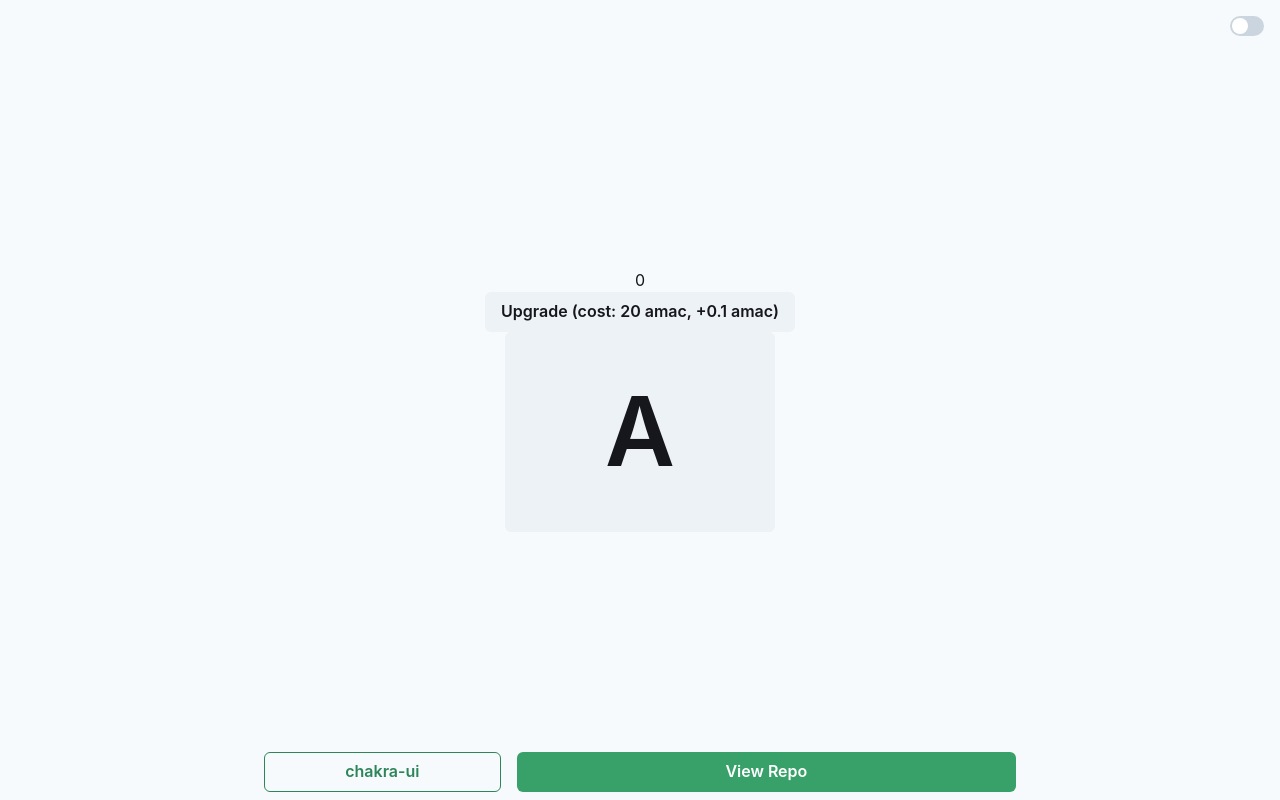
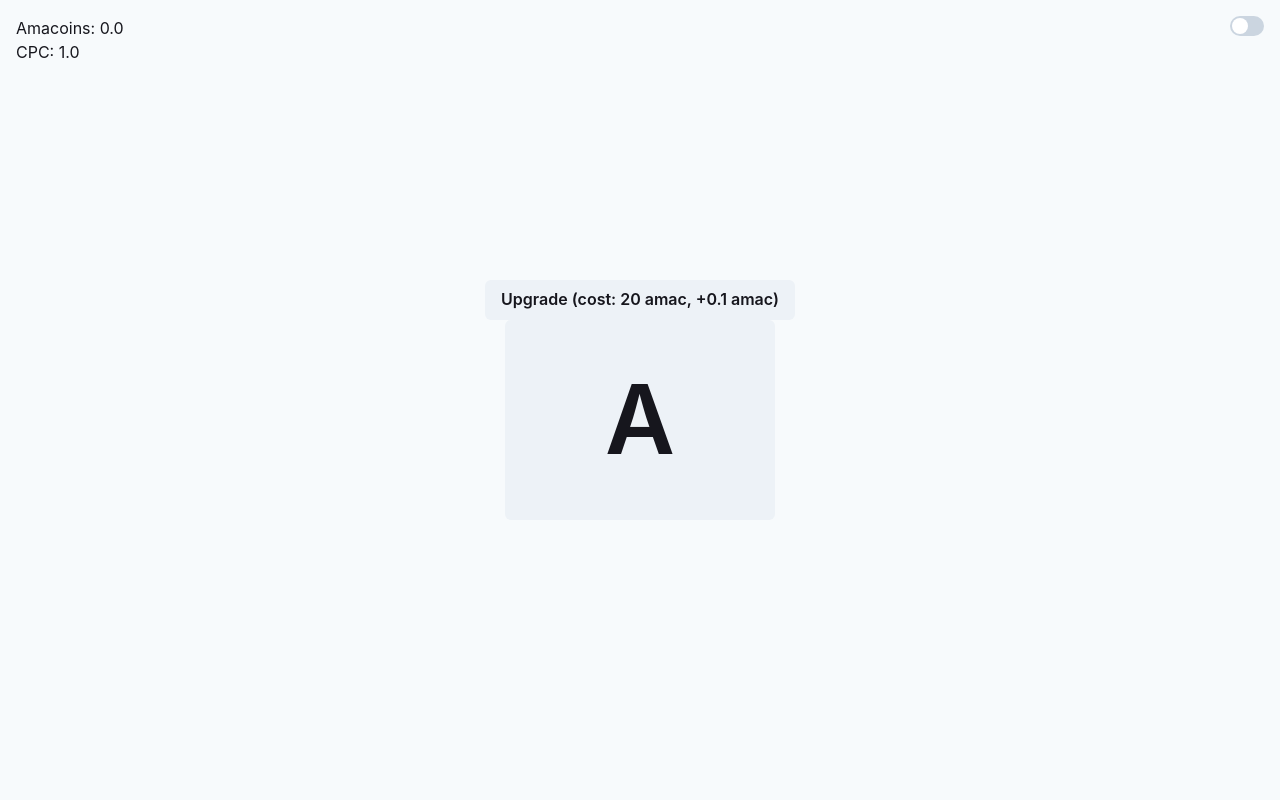
Before and after one commit to cryptocheems/amaclicker, a Next.js app: page / in a window 1280 px wide. Built offline with nearby package versions, Linux system fonts and the light colour scheme.

Commit message:
create UserStats component

```diff
--- a/src/components/CTA.tsx
+++ /dev/null
@@ -1,31 +0,0 @@
-import { Link as ChakraLink, Button } from '@chakra-ui/react'
-
-import { Container } from './Container'
-
-export const CTA = () => (
-  <Container
-    flexDirection="row"
-    position="fixed"
-    bottom="0"
-    width="100%"
-    maxWidth="48rem"
-    py={2}
-  >
-    <ChakraLink isExternal href="https://chakra-ui.com" flexGrow={1} mx={2}>
-      <Button width="100%" variant="outline" colorScheme="green">
-        chakra-ui
-      </Button>
-    </ChakraLink>
-
-    <ChakraLink
-      isExternal
-      href="https://github.com/vercel/next.js/blob/canary/examples/with-chakra-ui-typescript"
-      flexGrow={3}
-      mx={2}
-    >
-      <Button width="100%" variant="solid" colorScheme="green">
-        View Repo
-      </Button>
-    </ChakraLink>
-  </Container>
-)
--- /dev/null
+++ b/src/components/UserStats.tsx
@@ -0,0 +1,20 @@
+import { Box, Text } from "@chakra-ui/layout";
+
+interface UserStatsProps {
+  amacoins: number;
+  clickReward: number;
+}
+
+function formatNumber(amount: number) {
+  return amount.toFixed(1);
+}
+
+export const UserStats: React.FC<UserStatsProps> = ({ amacoins, clickReward }) => {
+  // TODO: Maybe use Stat instead
+  return (
+    <Box position="fixed" top="1rem" left="1rem">
+      <Text>Amacoins: {formatNumber(amacoins)}</Text>
+      <Text>CPC: {formatNumber(clickReward)}</Text>
+    </Box>
+  );
+};
--- a/src/pages/index.tsx
+++ b/src/pages/index.tsx
@@ -1,9 +1,9 @@
-import { Text, Button } from "@chakra-ui/react";
+import { Button } from "@chakra-ui/react";
 import { Container } from "../components/Container";
 
 import { DarkModeSwitch } from "../components/DarkModeSwitch";
-import { CTA } from "../components/CTA";
 import { useEffect, useReducer } from "react";
+import { UserStats } from "../components/UserStats";
 
 interface iAmacState {
   amacoins: number;
@@ -56,7 +56,8 @@ const Index = () => {
 
   return (
     <Container height="100vh">
-      <Text>{state.amacoins}</Text>
+      <UserStats amacoins={state.amacoins} clickReward={state.clickReward} />
+
       <Button onClick={() => dispatch({ type: "upgrade" })}>
         Upgrade (cost: 20 amac, +0.1 amac)
       </Button>
@@ -66,8 +67,6 @@ const Index = () => {
       <Button onClick={() => dispatch({ type: "click" })} fontSize="8xl" padding="100">
         A
       </Button>
-
-      <CTA />
     </Container>
   );
 };
```
